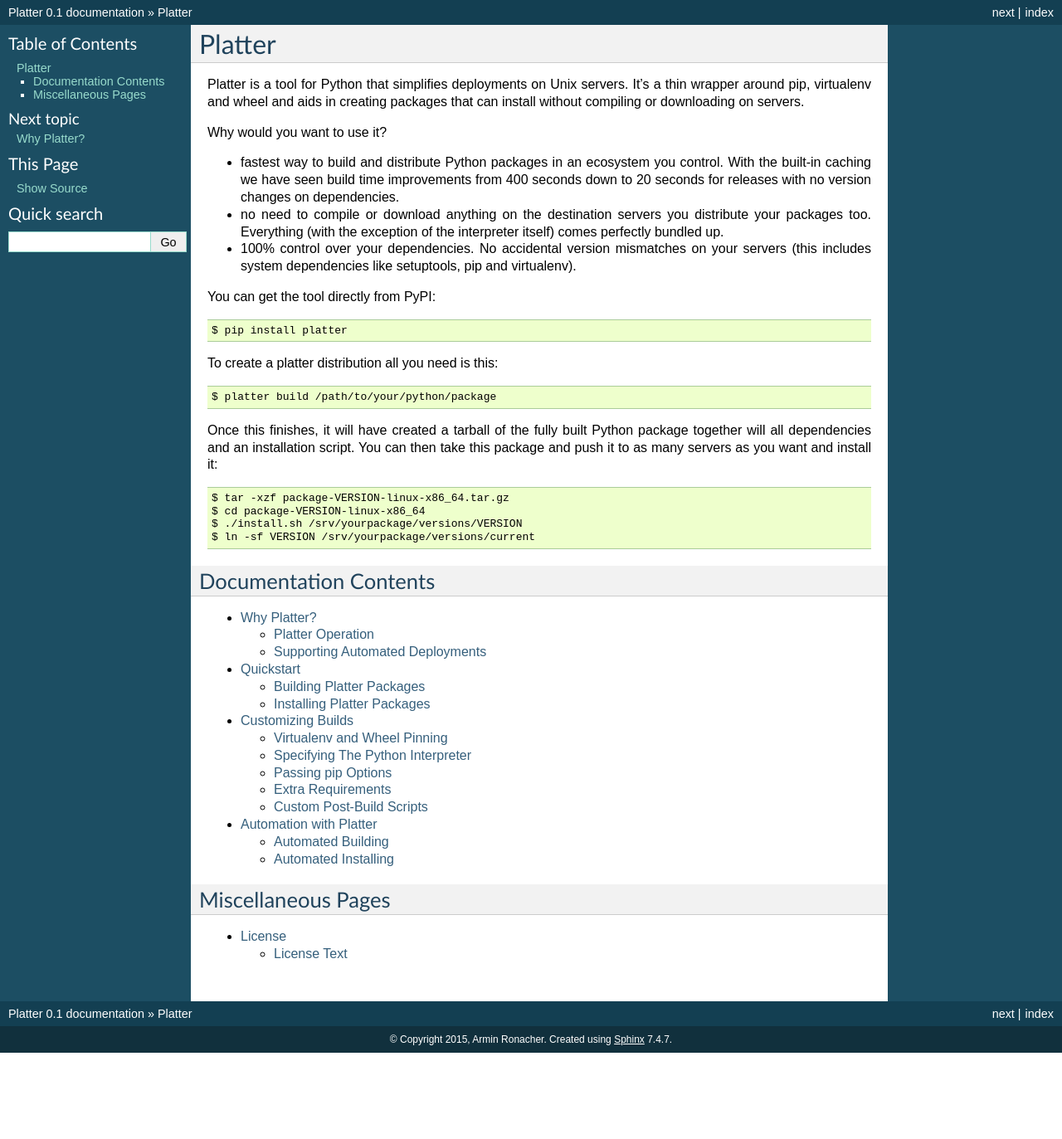
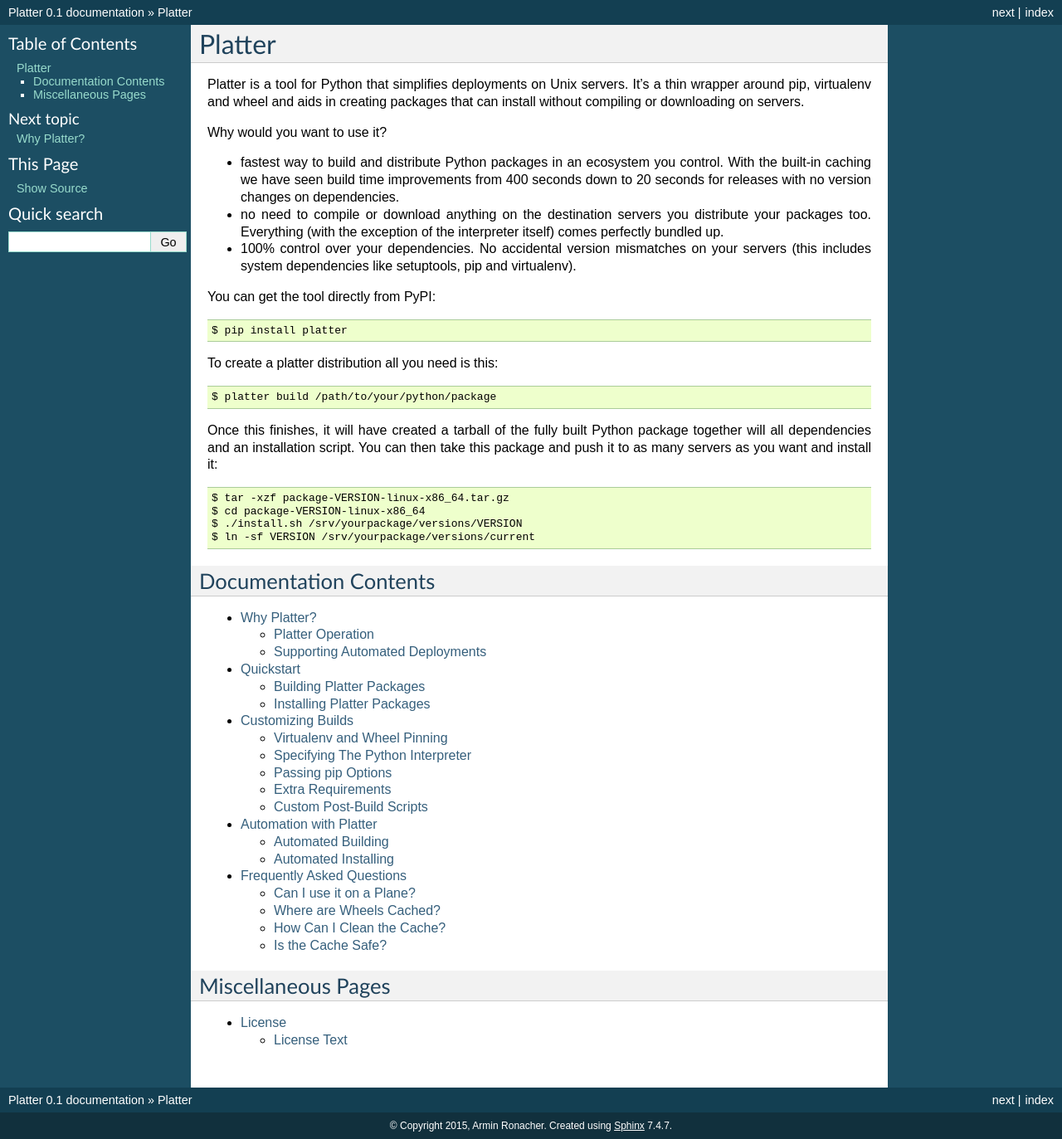
Before and after one commit to mitsuhiko/platter, a Sphinx documentation site: the page built from docs/index.rst, in a window 1280 px wide. Shown: the whole page at 83% size. Built offline with Sphinx 7.4.7, drawn with Linux system fonts in a browser that asks for light colours; before the commit the page ends 1269 px from its top, so only the background shows below that; some of the changed lines change nothing that is shown.

Commit message:
Added an FAQ

```diff
--- /dev/null
+++ b/docs/faq.rst
@@ -0,0 +1,47 @@
+Frequently Asked Questions
+==========================
+
+These are some questions that came up about the library.
+
+Can I use it on a Plane?
+------------------------
+
+Platter will automatically use two levels of caching.  The first level of
+caching is done by pip which will automatically cache downloaded packages
+in its local download cache.  This allows pip to not download source
+archives if it has already downloaded them.  This still needs internet
+access however.  The second level of caching is the caching of entire
+pre-compiled wheels.  Platter by default will place wheels in a wheel
+cache.  It will still contact the internet to check for updates according
+to the version specification but you can disable this behavior by passing
+``--no-download`` to the build command.
+
+Where are Wheels Cached?
+------------------------
+
+This depends on your operating system:
+
+=================== ===================================================
+Operating System    Path
+=================== ===================================================
+Linux               ~/.cache/platter
+OS X                ~/Library/Caches/platter
+Windows             %LOCALAPPDATA%/platter/Cache
+=================== ===================================================
+
+How Can I Clean the Cache?
+--------------------------
+
+Either delete that folder yourself or run ``platter clean-cache``.
+
+Is the Cache Safe?
+------------------
+
+The cache is not particularly safe if you use multiple different Python
+versions next to each other in some circumstances.  Normally you should
+not run into any issues except if you run different Pythons compiled
+against different libc's or unicode versions.
+
+In that case it's recommended to use different cache paths for different
+incompatible interpreters.  You can override the cache path by passing
+``--wheel-cache=/path/to/the/cache`` to the build command.
--- a/docs/index.rst
+++ b/docs/index.rst
@@ -46,6 +46,7 @@
    quickstart
    customizing
    automation
+   faq
 
 Miscellaneous Pages
 -------------------
```
